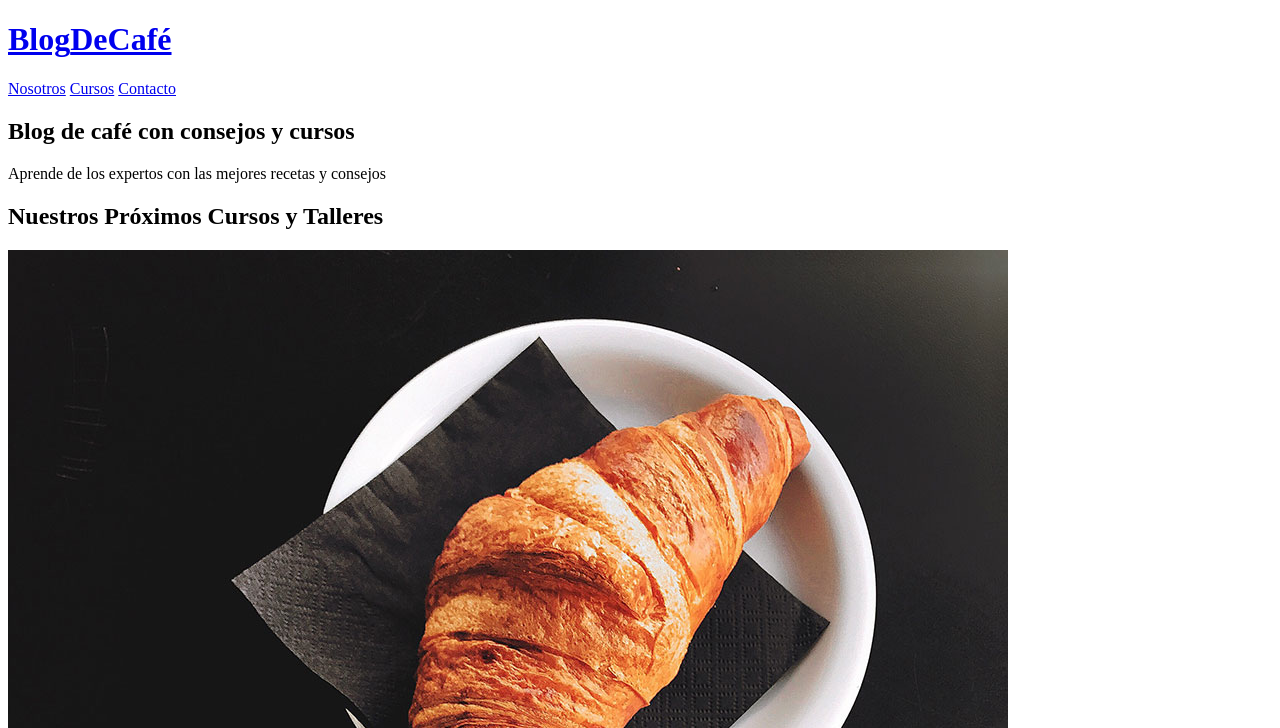
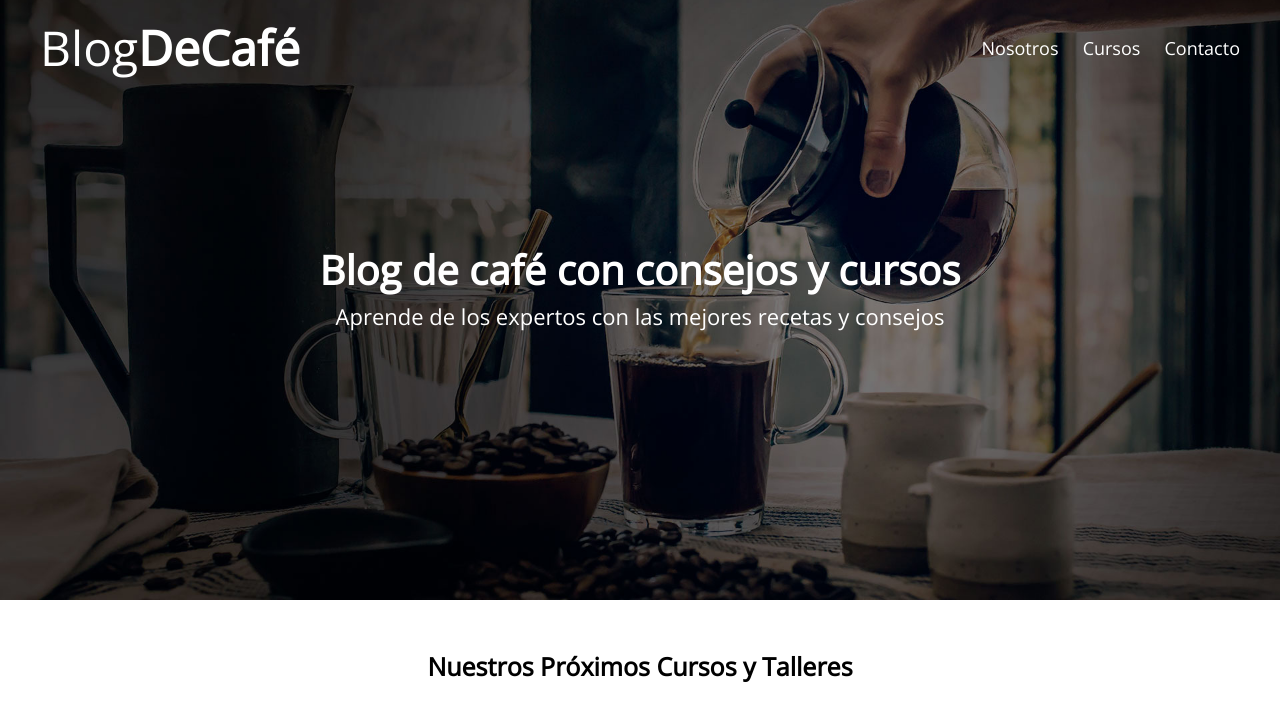
Before and after one commit to JESHUAFER/BlogCafe_0902-20-5155, a plain HTML site: page blogcafe/cursos.html in a window 1280 px wide. Shown: the top 728 px of the page. Drawn offline with nearby package versions, Linux system fonts and the light colour scheme; the site is published under a folder, as on GitHub Pages, so addresses that start at the root find nothing.

Commit message:
Update cursos.html

```diff
--- a/blogcafe/cursos.html
+++ b/blogcafe/cursos.html
@@ -7,8 +7,9 @@
     <meta http-equiv="X-UA-Compatible" content="ie=edge">
     <title>Cursos - Blog de Café</title>
     <link href="https://fonts.googleapis.com/css?family=Open+Sans|PT+Sans:400,700" rel="stylesheet">
-    <link rel="stylesheet" href="/blogcafe/css/normalize.css">
-    <link rel="stylesheet" href="/blogcafe/css/style.css">
+  <link rel="stylesheet" href="css/normalize.css">
+<link rel="stylesheet" href="css/style.css">
+
 </head>
 
 <body>
@@ -19,9 +20,10 @@
                     <h1 class="no-margin">Blog<span>DeCafé</span></h1>
                 </a>
                 <nav class="navegacion">
-                    <a href="/Blog del Cafe/blogcafe/nosotros.html">Nosotros</a>
-                    <a href="/Blog del Cafe/blogcafe/cursos.html">Cursos</a>
-                    <a href="/Blog del Cafe/blogcafe/contacto.html">Contacto</a>
+                    <a href="nosotros.html">Nosotros</a>
+<a href="cursos.html">Cursos</a>
+<a href="contacto.html">Contacto</a>
+
                 </nav>
             </div>
             <!--Barra-->
```
